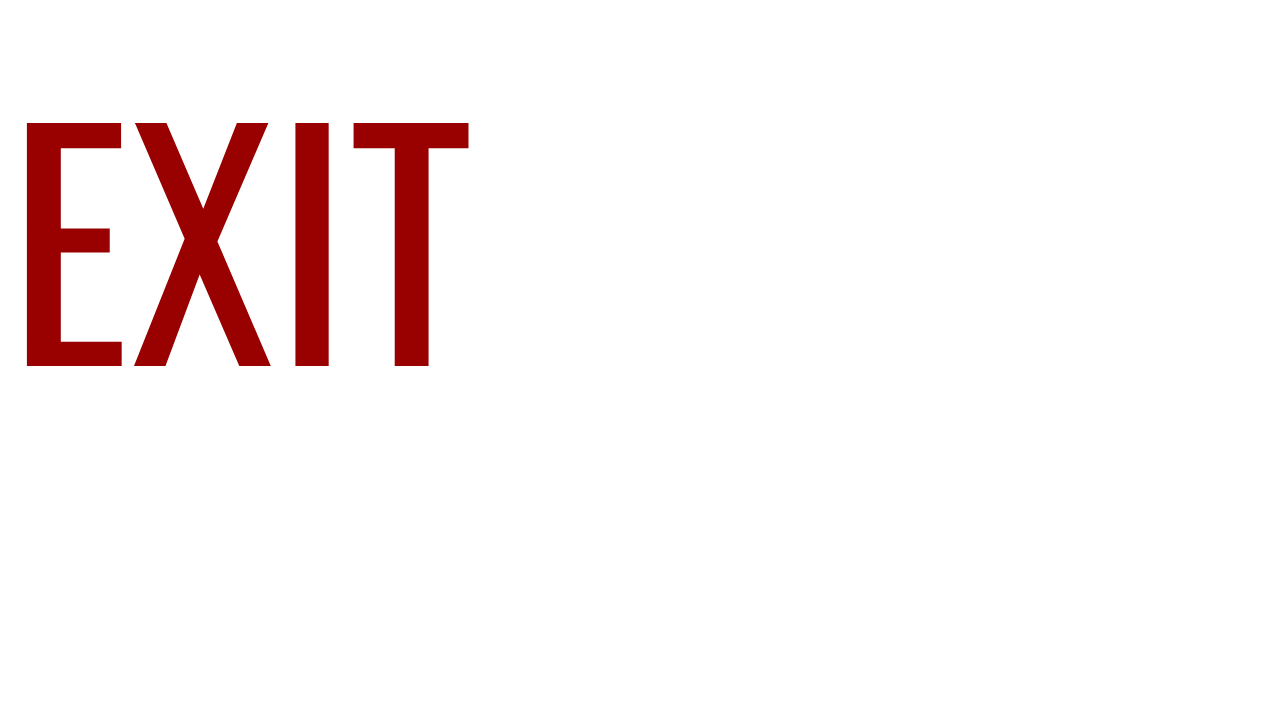
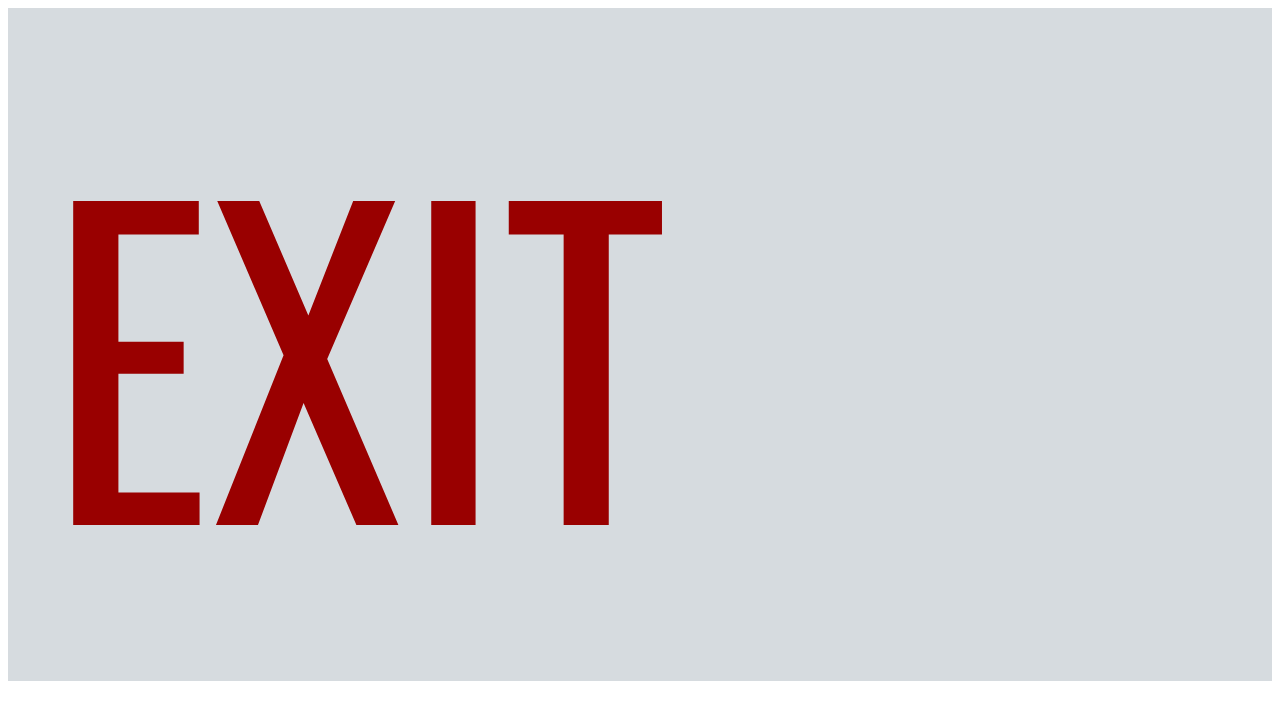
Before and after one commit to JasmineColey/animation, a plain HTML site: page index.html in a window 1280 px wide. Drawn offline with nearby package versions, Linux system fonts and the light colour scheme.

Commit message:
Add files via upload

```diff
--- a/style.css
+++ b/style.css
@@ -1,13 +1,16 @@
 
 
  .exitsign{
-     padding: 0
-     margin:0;
+     background-color: #D6DBDF;
+     padding: 5vmin ;
      font-family: 'Oswald', sans-serif;
-     align-content: center;
      color:#F20000;
-     font-size: 300px;
+     font-size: 50vmin;
      animation: blinkingText 2s infinite;
+
+}
+ .exitsign:hover {
+  transform: rotate(120deg);
 
 }
 @keyframes blinkingText {
```
